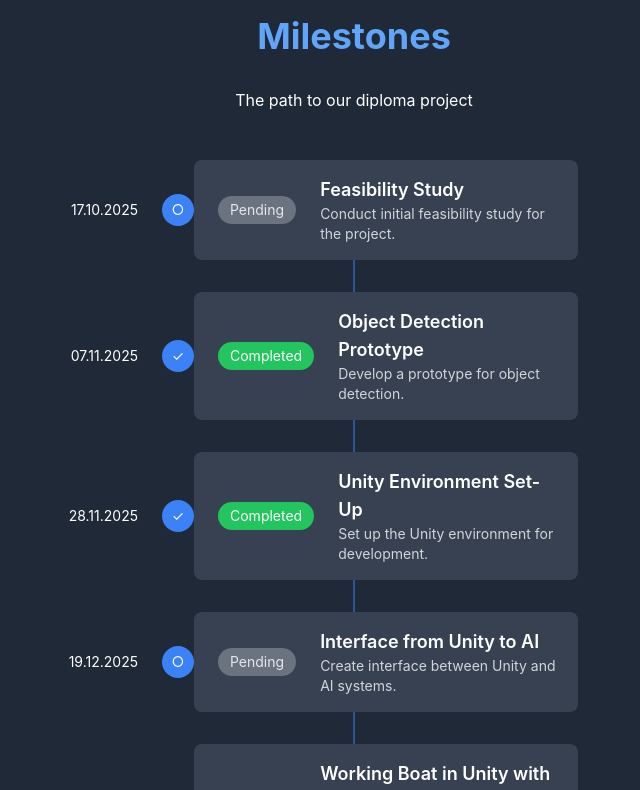
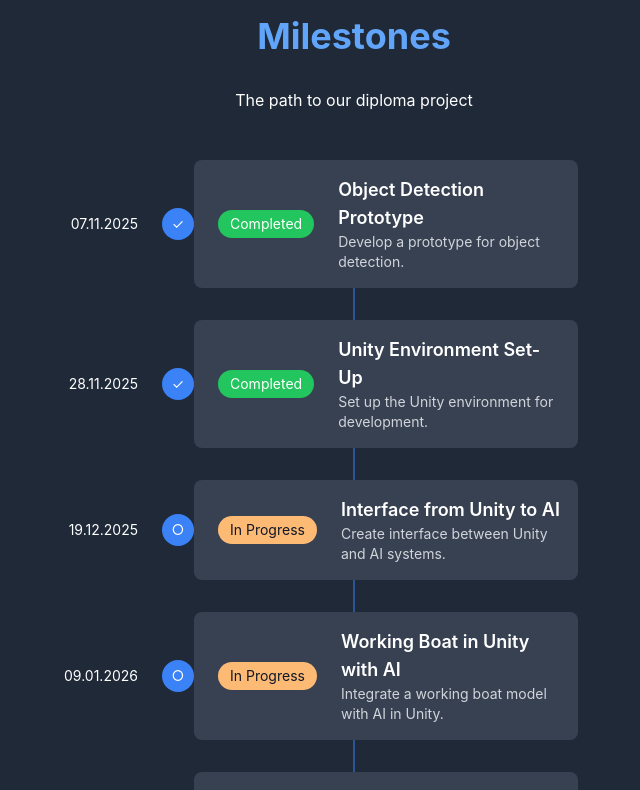
Before and after one commit to Denzerson1/AI-Taxi-Diplomarbeit, a React (Create React App) app: page / in a window 1280 px wide. Shown: the part 2000-2790 px from the top of the page, without its empty margins (286-926 px from the left). Built offline with nearby package versions, Linux system fonts and the light colour scheme.

Commit message:
Changed Logo, updated the milestones section

```diff
--- a/src/components/Milestones.js
+++ b/src/components/Milestones.js
@@ -3,12 +3,6 @@
 
 const Milestones = () => {
   const milestones = [
-    {
-      date: '17.10.2025',
-      status: 'Pending',
-      title: 'Feasibility Study',
-      description: 'Conduct initial feasibility study for the project.'
-    },
     {
       date: '07.11.2025',
       status: 'Completed',
@@ -23,15 +17,21 @@
     },
     {
       date: '19.12.2025',
-      status: 'Pending',
+      status: 'In Progress',
       title: 'Interface from Unity to AI',
       description: 'Create interface between Unity and AI systems.'
     },
     {
       date: '09.01.2026',
-      status: 'Pending',
+      status: 'In Progress',
       title: 'Working Boat in Unity with AI',
       description: 'Integrate a working boat model with AI in Unity.'
+    },
+    {
+      date: '25.01.2025',
+      status: 'Pending',
+      title: 'Feasibility Study',
+      description: 'Conduct initial feasibility study for the project.'
     },
     {
       date: '13.02.2026',
@@ -86,7 +86,11 @@
             <div className="w-full md:w-96 pl-2 md:pl-6 bg-gray-700 p-2 md:p-4 rounded-lg flex items-center justify-between">
               <span
                 className={`inline-block px-1 md:px-3 py-1 rounded-full text-xs md:text-sm mr-2 ${
-                  ms.status === 'Completed' ? 'bg-green-500 text-white' : 'bg-gray-500 text-gray-200'
+                  ms.status === 'Completed'
+                    ? 'bg-green-500 text-white'
+                    : ms.status === 'In Progress'
+                    ? 'bg-orange-300 text-gray-900'
+                    : 'bg-gray-500 text-gray-200'
                 }`}
               >
                 {ms.status}
--- a/src/components/Navbar.js
+++ b/src/components/Navbar.js
@@ -13,7 +13,7 @@
   return (
     <nav className="fixed top-0 left-0 w-full bg-gray-800 py-4 px-6 flex items-center justify-between z-50">
       <div className="flex items-center">
-        <img src="/mebc_logo.PNG" alt="Logo" className="mr-2 h-14" />
+        <img src="/figure8_logo.PNG" alt="Logo" className="mr-2 h-14" />
         {/*<span className="text-2xl font-bold">Monaco Energy Boat Challenge</span> */}
       </div>
       <div className="md:hidden">
```
Also changed, not shown: public/figure8_logo.PNG (added), public/mebc_logo_old.PNG (renamed from public/mebc_logo.PNG).
